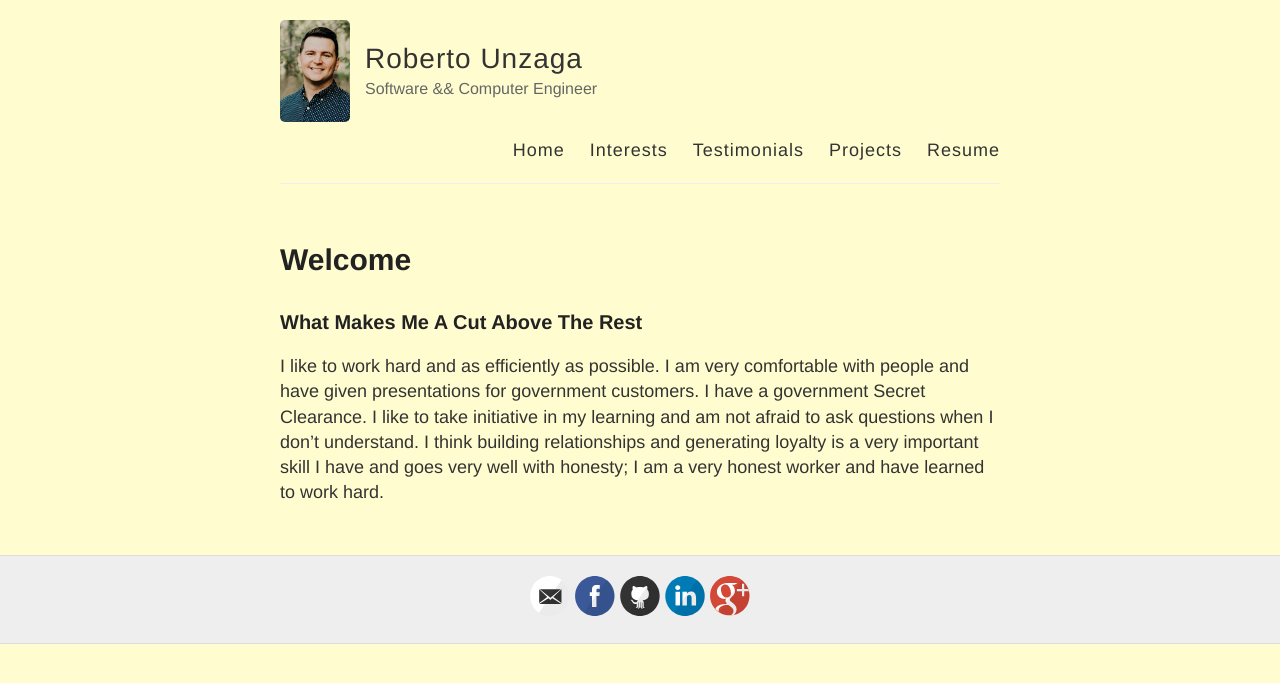
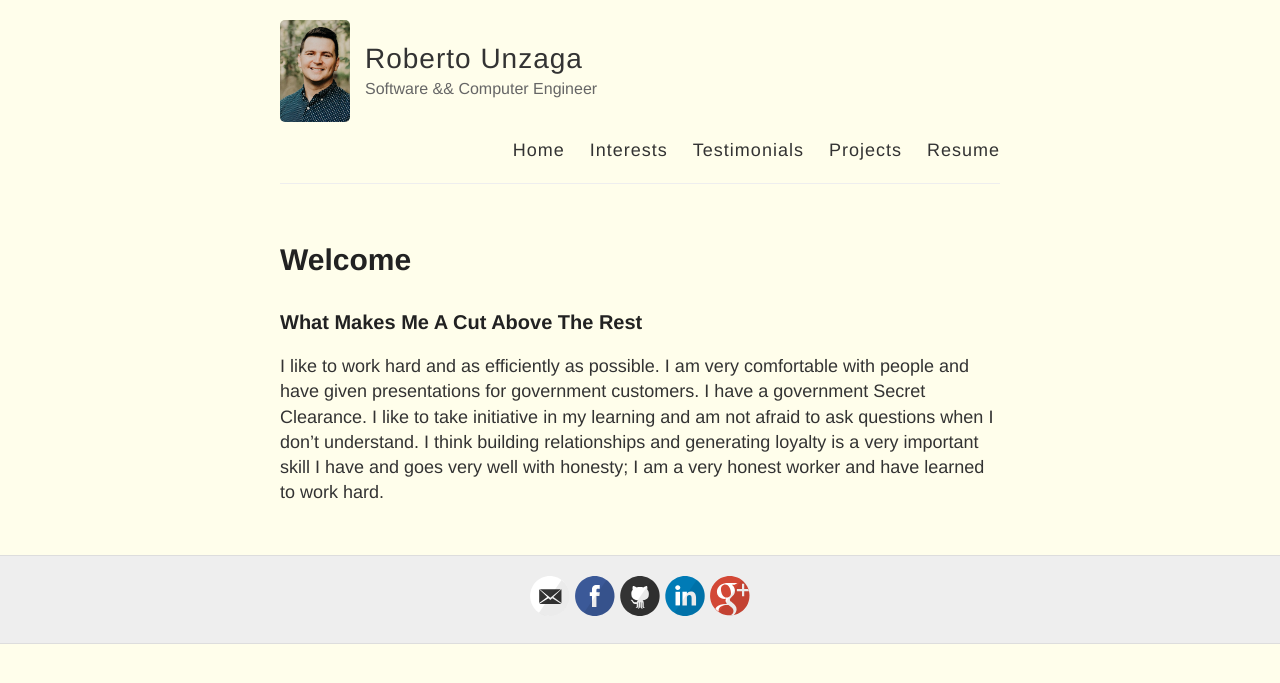
Before and after one commit to runzaga/TravelShacking.github.io, a Jekyll site: the page built from index.md, in a window 1280 px wide. Shown: the top 683 px of the page. Built offline with Jekyll 4.4.1, drawn with Linux system fonts in a browser that asks for light colours.

Commit message:
Update _variables.scss

```diff
--- a/_sass/_variables.scss
+++ b/_sass/_variables.scss
@@ -13,7 +13,7 @@ $darkGray: #333;
 $gray: #666;
 $lightGray: #eee;
 $white: #fff;
-$myYellow: #fffdcf;
+$myYellow: #fffeeb;
 
 // Font stacks
 $helvetica: Helvetica, Arial, sans-serif;
```
